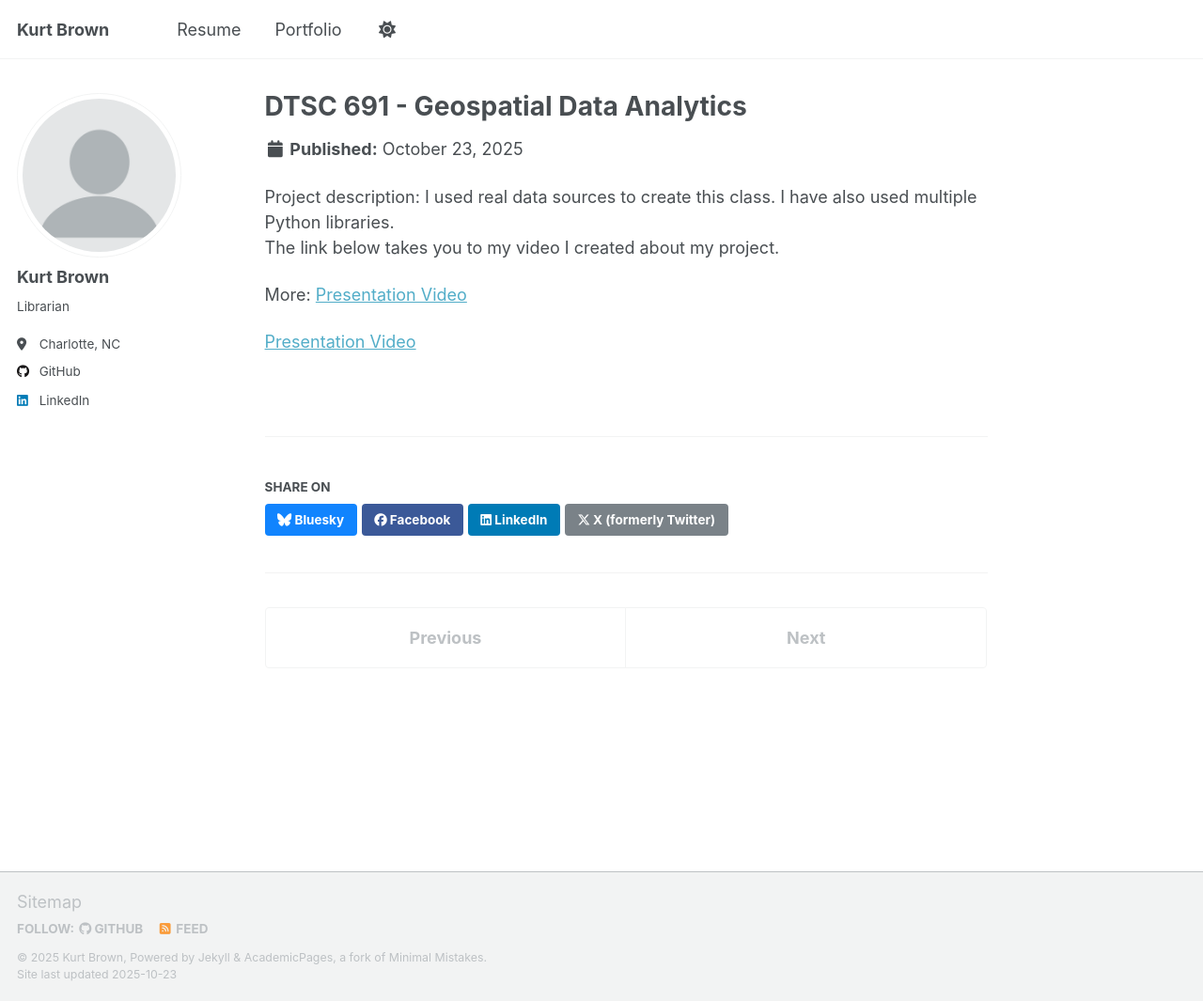
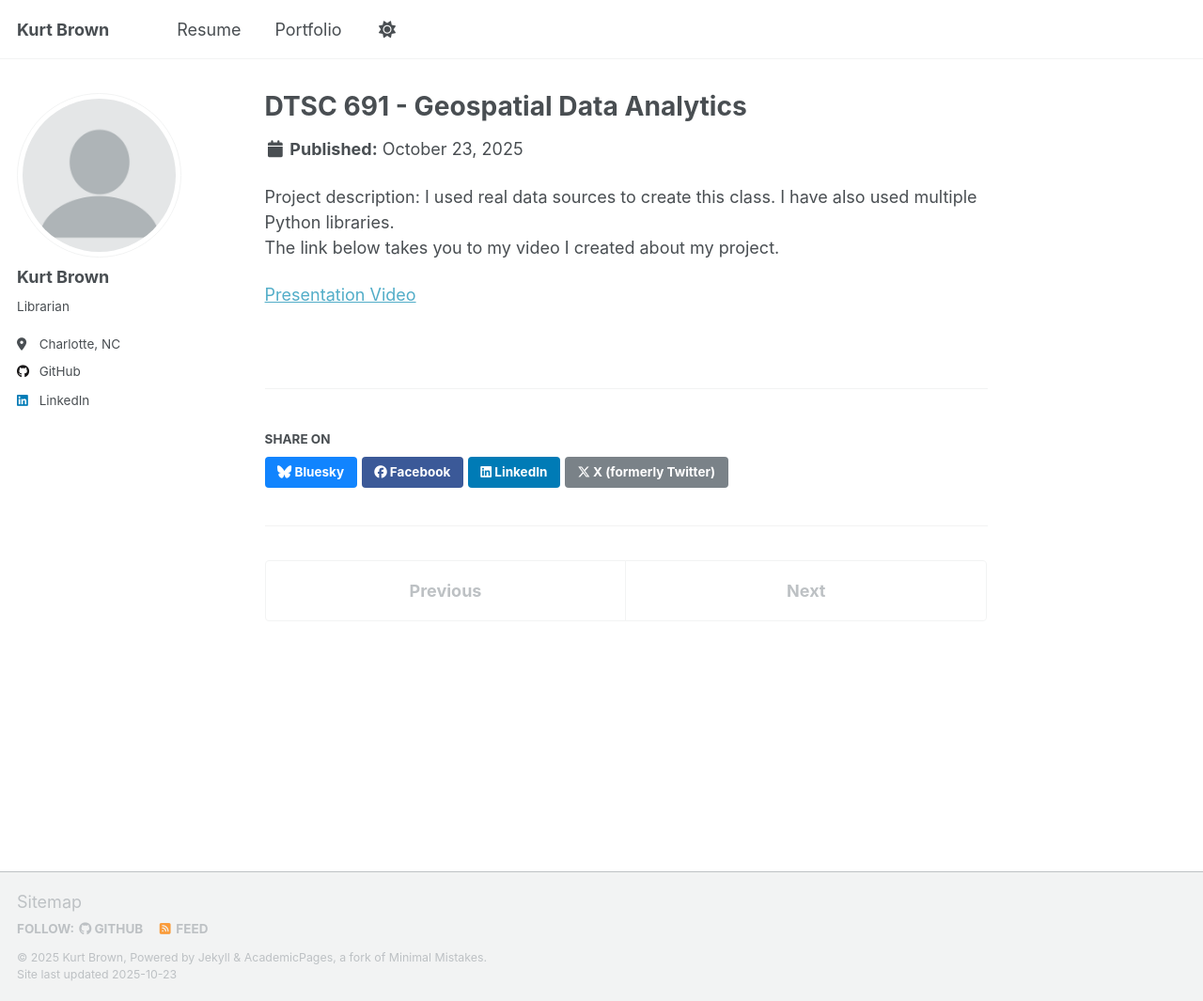
Before and after one commit to klbrown13/klbrown13.github.io, a Jekyll site: the page built from _portfolio/portfolio-2.md, in a window 1280 px wide and 1065 px high. Shown: the whole window at 94% size. Built offline with Jekyll 4.4.1, drawn with Linux system fonts in a browser that asks for light colours; a script that is not in the unit is left out.

Commit message:
Update portfolio-2.md

```diff
--- a/_portfolio/portfolio-2.md
+++ b/_portfolio/portfolio-2.md
@@ -7,7 +7,4 @@ collection: portfolio
 Project description: I used real data sources to create this class. I have also used multiple Python libraries. <br>
 The link below takes you to my video I created about my project. <br>
 
-More: [Presentation Video](https://drive.google.com/file/d/1l-ajqSmmLvzBa2hp5oj8SlFmX9AGG8Go/view?usp=drive_link)
-
-
 <a href="https://drive.google.com/file/d/1l-ajqSmmLvzBa2hp5oj8SlFmX9AGG8Go/view?usp=drive_link" target="_blank" rel="noopener noreferrer">Presentation Video</a>
```
